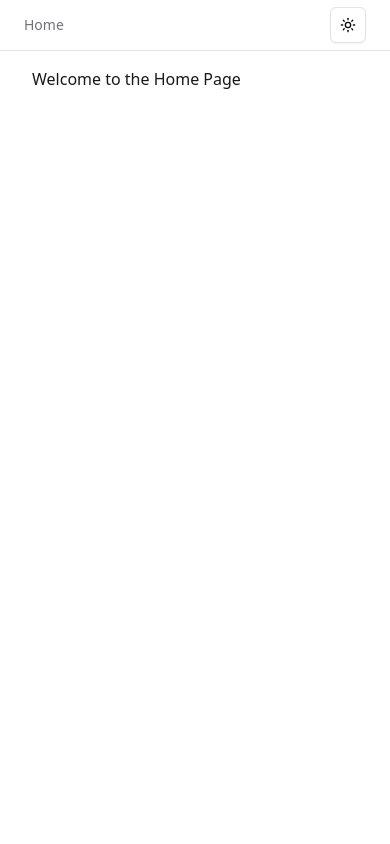
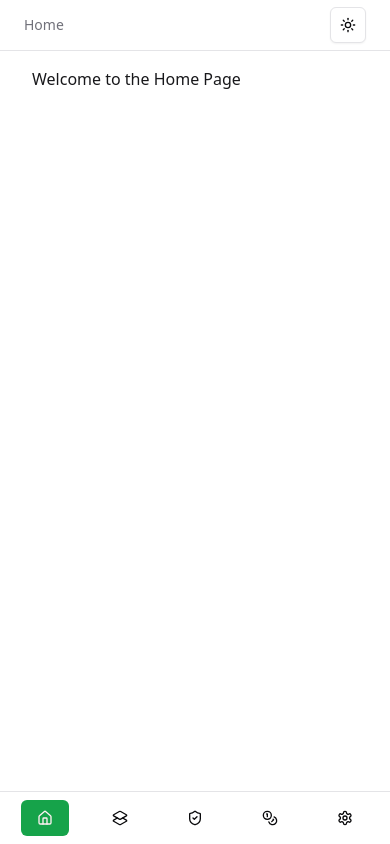
Before and after one commit to MuzzammilRafiq/muzz-scraper, a Next.js app: page / in a window 390 px wide. Built offline with nearby package versions, Linux system fonts and the light colour scheme.

Commit message:
Add MobileSidebar component

```diff
--- a/src/components/BreadCrumbHeader.tsx
+++ b/src/components/BreadCrumbHeader.tsx
@@ -7,6 +7,7 @@ import {
   BreadcrumbLink,
   BreadcrumbList,
 } from "./ui/breadcrumb";
+import { MobileSidebar } from "./Sidebar";
 
 const BreadCrumbHeader = () => {
   const pathname = usePathname();
@@ -15,6 +16,7 @@ const BreadCrumbHeader = () => {
 
   return (
     <div className="flex items-center flex-start">
+      <MobileSidebar />
       <Breadcrumb>
         <BreadcrumbList>
           {paths.map((path, index) => (
--- a/src/components/sidebar.tsx
+++ b/src/components/sidebar.tsx
@@ -48,4 +48,30 @@ const DesktopSidebar = () => {
     </div>
   );
 };
+export const MobileSidebar = () => {
+  const pathname = usePathname();
+  const activeRoute = routes.find((route) => route.href === pathname.slice(1));
+
+  return (
+    <div className="md:hidden fixed bottom-0 left-0 right-0 bg-background border-t z-50">
+      <div className="flex justify-around p-2">
+        {routes.map((route) => (
+          <Link
+            key={route.href}
+            href={`/${route.href}`}
+            className={buttonVariants({
+              variant:
+                route.href === activeRoute?.href
+                  ? "sidebarItemActive"
+                  : "sidebarItem",
+            })}
+          >
+            <route.icon size={24} />
+          </Link>
+        ))}
+      </div>
+    </div>
+  );
+};
+
 export default DesktopSidebar;
```
